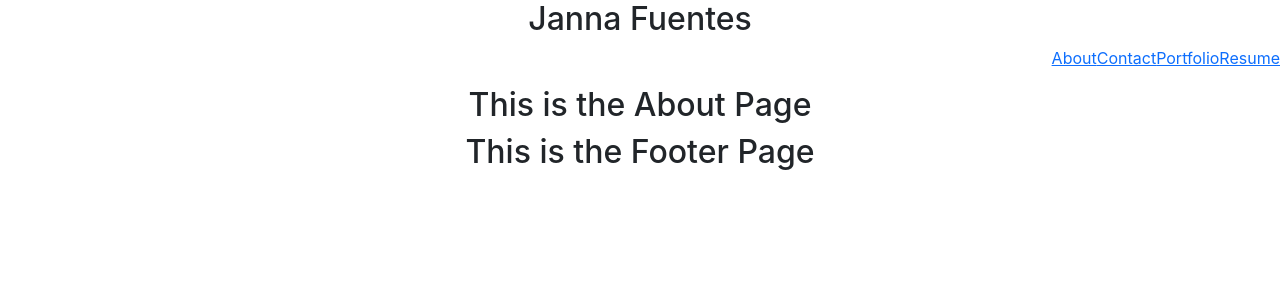
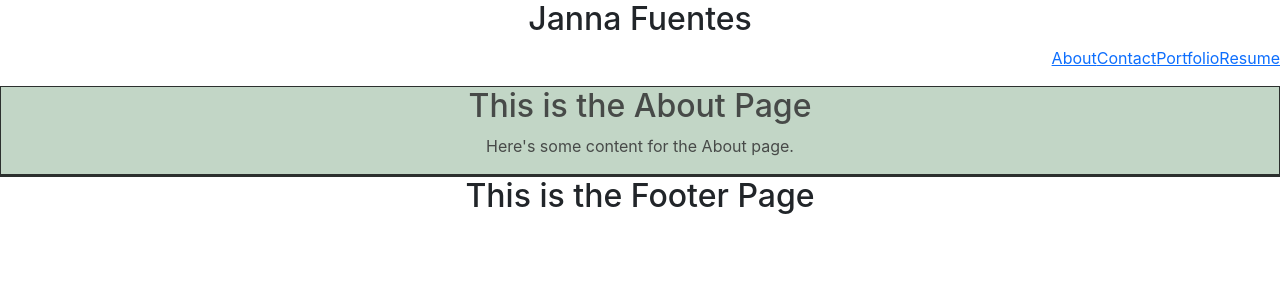
Before and after one commit to jannorth/professional-portfolio, a React (Create React App) app: page / in a window 1280 px wide. Shown: the top 300 px of the page. Built offline with nearby package versions, Linux system fonts and the light colour scheme.

Commit message:
added Coolers

```diff
--- a/public/index.html
+++ b/public/index.html
@@ -28,7 +28,7 @@
       work correctly both with client-side routing and a non-root public URL.
       Learn how to configure a non-root public URL by running `npm run build`.
     -->
-    <title>React App</title>
+    <title>Portfolio</title>
   </head>
   <body>
     <noscript>You need to enable JavaScript to run this app.</noscript>
--- /dev/null
+++ b/src/colors.js
@@ -0,0 +1,6 @@
+const primaryColor = "#C2D6C6";
+const secondaryColor = "#474A48";
+const tertiaryColor = "#2C302E";
+const quaternaryColor = "#909590";
+
+export { primaryColor, secondaryColor, tertiaryColor, quaternaryColor } ;
--- a/src/components/About.js
+++ b/src/components/About.js
@@ -1,13 +1,15 @@
 import React from 'react';
-
+import MyCoolers from './MyCoolers';
+import { primaryColor, secondaryColor, tertiaryColor, quaternaryColor } from '../colors';
 
 function About(){
     return (
-        <div>
+        <div style={{ backgroundColor: primaryColor, color: secondaryColor, borderColor: tertiaryColor, borderWidth: '1px', borderStyle: 'solid', outlineColor: quaternaryColor }}>
             <h2>This is the About Page</h2>
-
-
+            <p>Here's some content for the About page.</p>
+            <MyCoolers />
         </div>
     )
 }
-export default About
+
+export default About;
--- /dev/null
+++ b/src/components/MyCoolers.js
@@ -0,0 +1,13 @@
+import React from "react";
+const primaryColor = "#C2D6C6";
+const secondaryColor = "#474A48";
+const tertiaryColor = "#2C302E";
+const quaternaryColor = "#909590";
+
+function MyCoolers() {
+  return (
+    <div style={{ backgroundColor: primaryColor, color: secondaryColor, borderColor: tertiaryColor, borderWidth: '1px', borderStyle: 'solid', outlineColor: quaternaryColor }}></div>
+  );
+}
+
+export default MyCoolers;
```
Also changed, not shown: 1 other file (tests, documents, lock files or other folders).
